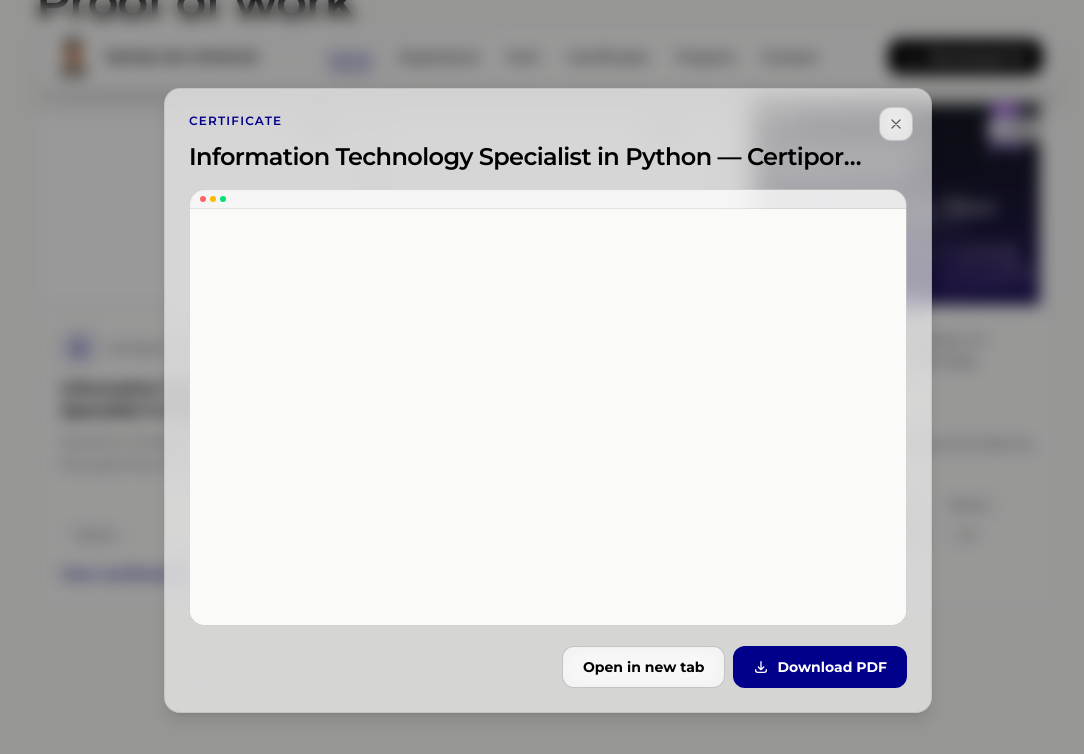
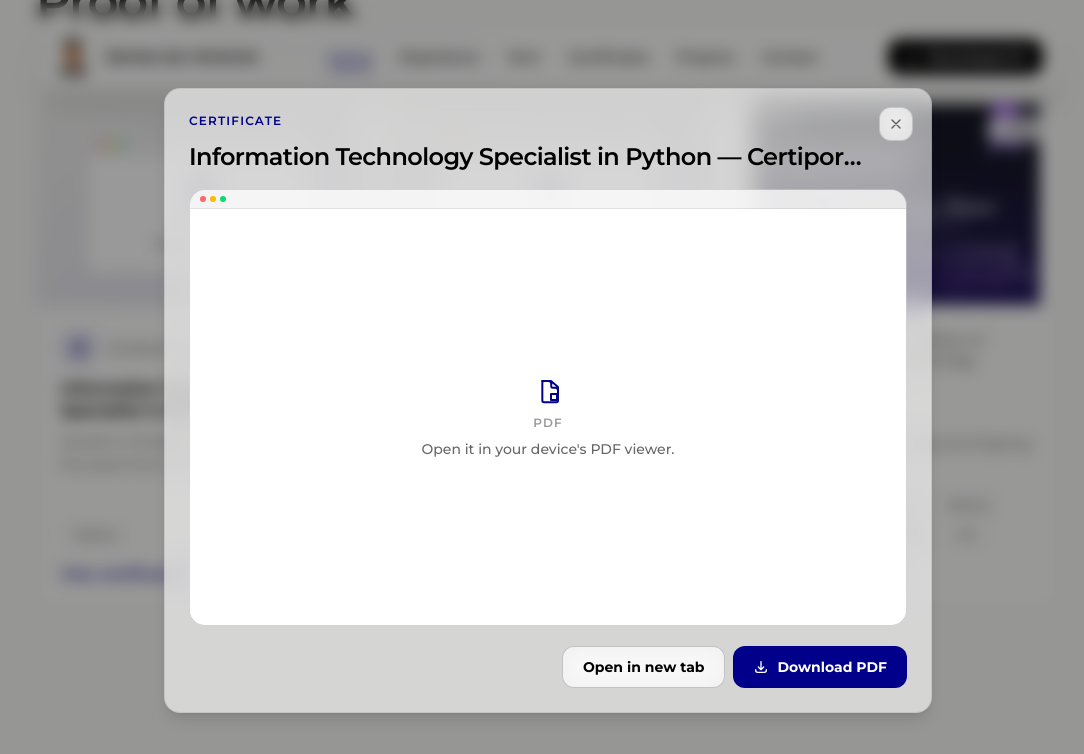
Before and after one commit to this-Jamezz/james-ian-antonio-portfolio, a React (Vite) app: page / in a window 1280 px wide. Both pictures are taken after a click on the button "Information Technology Specialist in Python". Shown: the part 2984-3738 px from the top of the page, without its empty margins (92-1176 px from the left). Built offline with nearby package versions, Linux system fonts and the light colour scheme.

Commit message:
update: add links and filled the place holders

```diff
--- a/src/components/CertificateCard.jsx
+++ b/src/components/CertificateCard.jsx
@@ -2,15 +2,60 @@ import { useState } from 'react';
 import PdfModal from './PdfModal';
 import ImageModal from './ImageModal';
 import { PDF_PREVIEW_PARAMS } from '../lib/pdf';
+import useMediaQuery from '../lib/use-media-query';
+
+// Chrome on Android hands PDFs to its native viewer and promotes the frame to a
+// top-level navigation, which kicks the visitor out of the page into a new tab.
+// Only embed a PDF where the primary input can hover — i.e. real desktops.
+const CAN_EMBED_PDF = '(hover: hover) and (pointer: fine)';
+
+/** Page-shaped stand-in for devices that must not embed the PDF. */
+function PdfPlaceholder() {
+  return (
+    <div className="flex h-full w-full items-center justify-center p-6">
+      <div className="flex w-full max-w-56 flex-col overflow-hidden rounded-xl border border-border bg-white">
+        <div
+          className="flex items-center gap-1 border-b border-border bg-primary/5 px-2.5 py-1.5"
+          aria-hidden="true"
+        >
+          <span className="h-1.5 w-1.5 rounded-full bg-red-400" />
+          <span className="h-1.5 w-1.5 rounded-full bg-amber-400" />
+          <span className="h-1.5 w-1.5 rounded-full bg-green-400" />
+        </div>
+        <div className="flex flex-1 flex-col items-center gap-2 px-4 py-5 text-center">
+          <svg
+            className="h-7 w-7 text-accent"
+            fill="none"
+            stroke="currentColor"
+            strokeWidth={1.5}
+            viewBox="0 0 24 24"
+            aria-hidden="true"
+          >
+            <path
+              strokeLinecap="round"
+              strokeLinejoin="round"
+              d="M19.5 14.25v-2.63c0-1.14-.93-2.06-2.06-2.06h-1.88a1.13 1.13 0 0 1-1.13-1.13V6.63c0-1.14-.93-2.06-2.07-2.06H7.5M9 4.5h5.25L19.5 9v10.13c0 .69-.56 1.25-1.25 1.25H9c-.69 0-1.25-.56-1.25-1.25V5.75C7.75 5.06 8.31 4.5 9 4.5Z"
+            />
+            <path strokeLinecap="round" strokeLinejoin="round" d="M14.25 14.25h4.5v4.5h-4.5z" />
+          </svg>
+          <span className="text-xs font-semibold uppercase tracking-widest text-primary/40">PDF</span>
+          <span className="text-xs font-medium text-primary/60">Tap to preview</span>
+        </div>
+      </div>
+    </div>
+  );
+}
 
 export default function CertificateCard({ cert }) {
   const [previewOpen, setPreviewOpen] = useState(false);
+  const canHover = useMediaQuery(CAN_EMBED_PDF);
 
   const hasPdf = Boolean(cert.pdf);
   const hasSrc = Boolean(cert.src);
   const hasLink = Boolean(cert.link) && cert.link !== '#';
   // a PDF previews inline in the card; an image needs the modal to be seen at all
   const canPreview = hasPdf || hasSrc;
+  const embedPdf = hasPdf && canHover;
 
   const downloadName = `${cert.title} ${cert.issuer} ${cert.year}.pdf`
     .replace(/\s+/g, ' ')
@@ -28,14 +73,16 @@ export default function CertificateCard({ cert }) {
               loading="lazy"
               className="h-full w-full bg-white object-contain"
             />
-          ) : hasPdf ? (
-            /* live page-1 preview straight from the PDF — no extra image asset */
+          ) : embedPdf ? (
+            /* live page-1 preview straight from the PDF — desktop pointers only */
             <iframe
               src={`${cert.pdf}${PDF_PREVIEW_PARAMS}`}
               title={`Preview of ${cert.title} certificate`}
               loading="lazy"
               className="h-full w-full border-0 bg-white"
             />
+          ) : hasPdf ? (
+            <PdfPlaceholder />
           ) : (
             <div className="flex flex-col items-center gap-1.5 px-4 text-center text-primary/40">
               <svg
@@ -56,14 +103,20 @@ export default function CertificateCard({ cert }) {
             </div>
           )}
 
-          {/* hover/focus reveal — opens the full-size preview */}
+          {/* hover/focus reveal — opens the full-size preview. Touch devices
+              have no hover, so the pill is dropped and the tap gets a tint. */}
           {canPreview && (
             <button
               type="button"
               onClick={() => setPreviewOpen(true)}
               aria-label={`Preview ${cert.title} certificate`}
-              className="absolute inset-0 z-10 flex cursor-pointer items-center justify-center bg-primary/0 opacity-0 transition-opacity duration-200 hover:bg-primary/20 hover:opacity-100 focus-visible:bg-primary/20 focus-visible:opacity-100"
+              className={`absolute inset-0 z-10 flex cursor-pointer items-center justify-center transition-colors duration-200 ${
+                canHover
+                  ? 'bg-primary/0 opacity-0 hover:bg-primary/20 hover:opacity-100 focus-visible:bg-primary/20 focus-visible:opacity-100'
+                  : 'bg-primary/0 active:bg-primary/15'
+              }`}
             >
+              {canHover && (
                 <span className="inline-flex items-center gap-2 rounded-xl bg-primary px-4 py-2 text-sm font-bold text-white shadow-lg">
                   <svg
                     className="h-4 w-4"
@@ -80,6 +133,7 @@ export default function CertificateCard({ cert }) {
                   </svg>
                   Preview
                 </span>
+              )}
             </button>
           )}
 
--- a/src/components/PdfModal.jsx
+++ b/src/components/PdfModal.jsx
@@ -1,6 +1,12 @@
 import { createPortal } from 'react-dom';
 import useModalDismiss from '../lib/use-modal';
 import { PDF_PREVIEW_PARAMS } from '../lib/pdf';
+import useMediaQuery from '../lib/use-media-query';
+
+// Touch browsers (notably Chrome on Android) promote an embedded PDF frame to a
+// full-page navigation, which would blow the dialog away. There we hand the PDF
+// to the device viewer explicitly instead.
+const CAN_EMBED_PDF = '(hover: hover) and (pointer: fine)';
 
 /**
  * Generic PDF preview dialog — used for the résumé and for certificates.
@@ -9,6 +15,7 @@ import { PDF_PREVIEW_PARAMS } from '../lib/pdf';
  */
 export default function PdfModal({ open, src, label, title, downloadName, onClose }) {
   const panelRef = useModalDismiss(open, onClose);
+  const canEmbed = useMediaQuery(CAN_EMBED_PDF);
 
   if (!open || typeof document === 'undefined') return null;
 
@@ -74,11 +81,36 @@ export default function PdfModal({ open, src, label, title, downloadName, onClos
             <span className="h-1.5 w-1.5 rounded-full bg-amber-400" />
             <span className="h-1.5 w-1.5 rounded-full bg-green-400" />
           </div>
-          <iframe
-            src={`${src}${PDF_PREVIEW_PARAMS}`}
-            title={`Preview of ${title}`}
-            className="h-[52vh] w-full bg-white"
-          />
+          {canEmbed ? (
+            <iframe
+              src={`${src}${PDF_PREVIEW_PARAMS}`}
+              title={`Preview of ${title}`}
+              className="h-[52vh] w-full bg-white"
+            />
+          ) : (
+            /* no inline viewer here — point at the device's own PDF viewer */
+            <div className="flex h-[52vh] w-full flex-col items-center justify-center gap-2 bg-white px-6 text-center">
+              <svg
+                className="h-8 w-8 text-accent"
+                fill="none"
+                stroke="currentColor"
+                strokeWidth={1.5}
+                viewBox="0 0 24 24"
+                aria-hidden="true"
+              >
+                <path
+                  strokeLinecap="round"
+                  strokeLinejoin="round"
+                  d="M19.5 14.25v-2.63c0-1.14-.93-2.06-2.06-2.06h-1.88a1.13 1.13 0 0 1-1.13-1.13V6.63c0-1.14-.93-2.06-2.07-2.06H7.5M9 4.5h5.25L19.5 9v10.13c0 .69-.56 1.25-1.25 1.25H9c-.69 0-1.25-.56-1.25-1.25V5.75C7.75 5.06 8.31 4.5 9 4.5Z"
+                />
+                <path strokeLinecap="round" strokeLinejoin="round" d="M14.25 14.25h4.5v4.5h-4.5z" />
+              </svg>
+              <span className="text-xs font-semibold uppercase tracking-widest text-primary/40">PDF</span>
+              <p className="text-sm font-medium text-primary/60">
+                Open it in your device's PDF viewer.
+              </p>
+            </div>
+          )}
         </div>
 
         {/* footer actions */}
--- /dev/null
+++ b/src/lib/use-media-query.js
@@ -0,0 +1,23 @@
+import { useEffect, useState } from 'react';
+
+/**
+ * Reactive `window.matchMedia`. The first render already reads the real value
+ * (this app is client-only), so there is no flash of the wrong branch.
+ *
+ * @param {string} query any media query, e.g. '(hover: hover) and (pointer: fine)'
+ * @returns {boolean}
+ */
+export default function useMediaQuery(query) {
+  const [matches, setMatches] = useState(
+    () => typeof window !== 'undefined' && window.matchMedia(query).matches
+  );
+
+  useEffect(() => {
+    const mql = window.matchMedia(query);
+    const onChange = (event) => setMatches(event.matches);
+    mql.addEventListener('change', onChange);
+    return () => mql.removeEventListener('change', onChange);
+  }, [query]);
+
+  return matches;
+}
```
Lines whose indentation alone changed are shown as unchanged.
